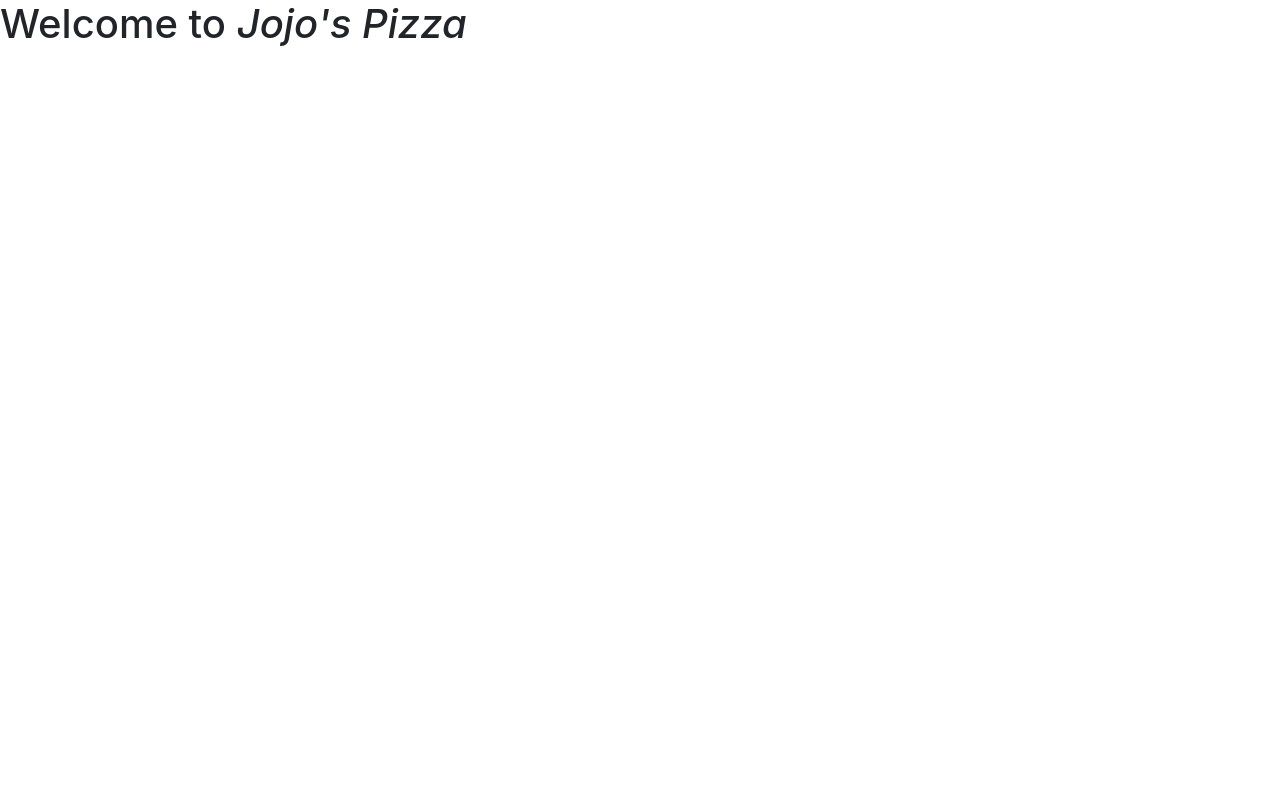
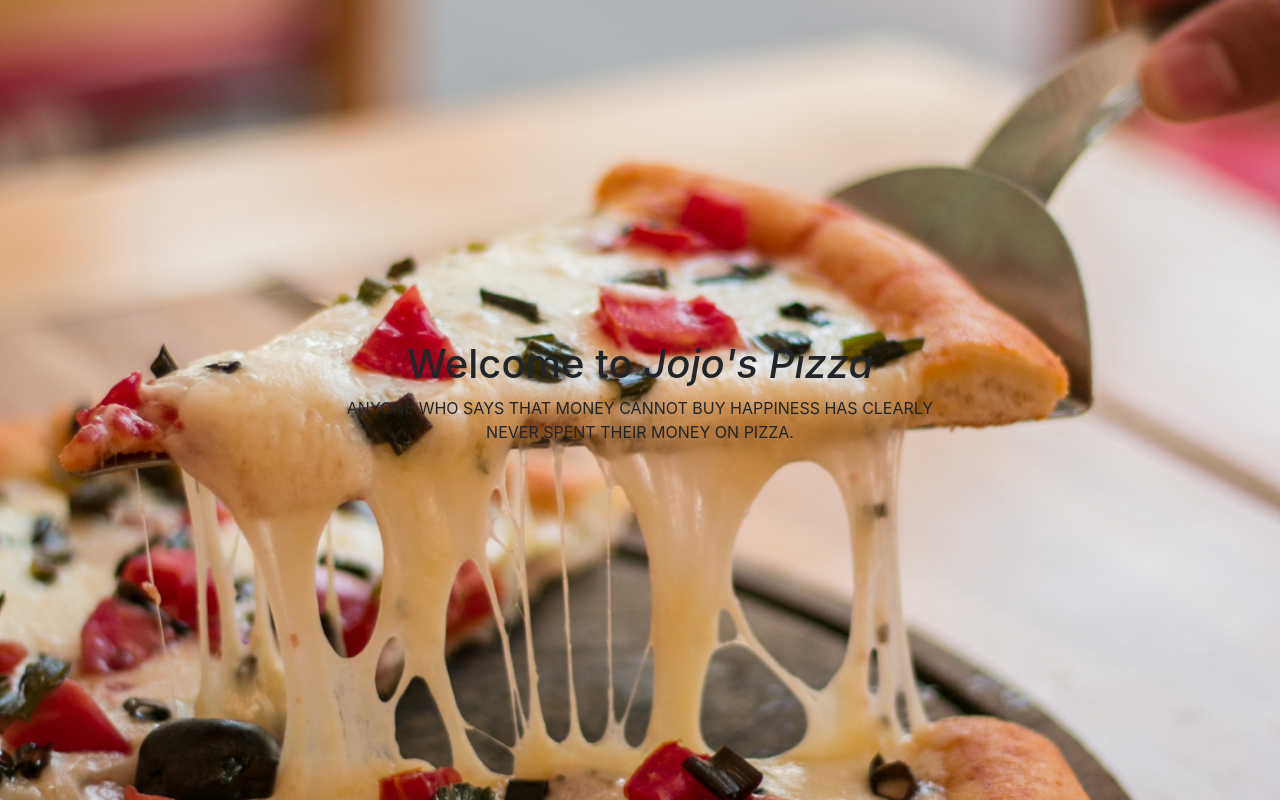
Before and after one commit to Youn-Andy/ip4, a plain HTML site: page index.html in a window 1280 px wide. Drawn offline with Linux system fonts and the light colour scheme.

Commit message:
Add a langing page and its custom styles

```diff
--- a/css/style.css
+++ b/css/style.css
@@ -1,3 +1,17 @@
-.landing-page{
+.landing-page {
+    background-image: url("/images/h-b.jpg");
+    position: relative;
+    background-position: center;
+    background-repeat: no-repeat;
+    background-size: cover;
+    width: 100%;
+    height: 100vh;
+}
 
+.landing-text{
+    position: absolute;
+    text-align: center;
+    top: 50%;
+    left: 50%;
+    transform: translate(-50%, -50%);
 }
--- a/index.html
+++ b/index.html
@@ -11,7 +11,11 @@
 
 <body>
     <div class="landing-page">
-        <h1>Welcome to <em>Jojo's Pizza</em></h1>
+        <div class="landing-text">
+            <h1>Welcome to <em>Jojo's Pizza</em></h1>
+            <p> ANYONE WHO SAYS THAT MONEY CANNOT BUY HAPPINESS HAS CLEARLY <br> NEVER SPENT THEIR MONEY ON PIZZA.</p>
+        </div>
+
     </div>
 
 
```
Also changed, not shown: images/h-b.jpg (added).
